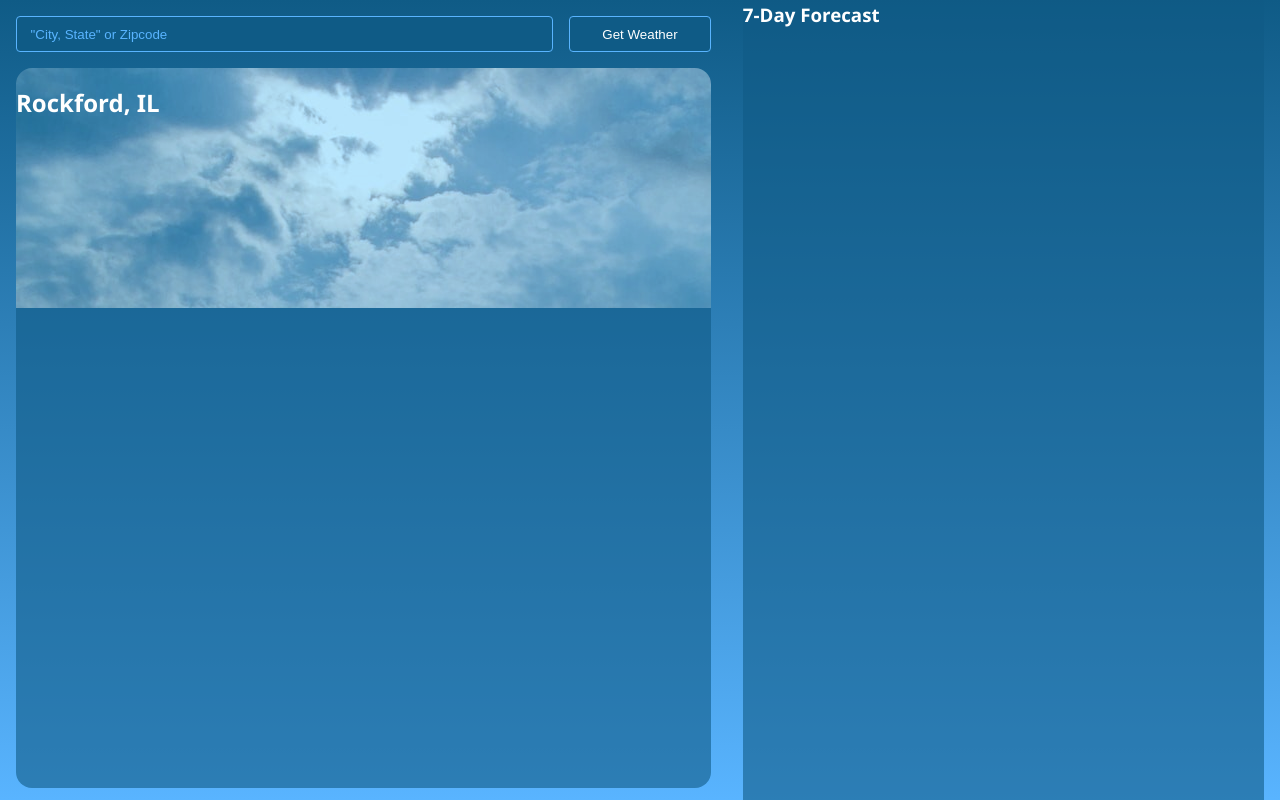
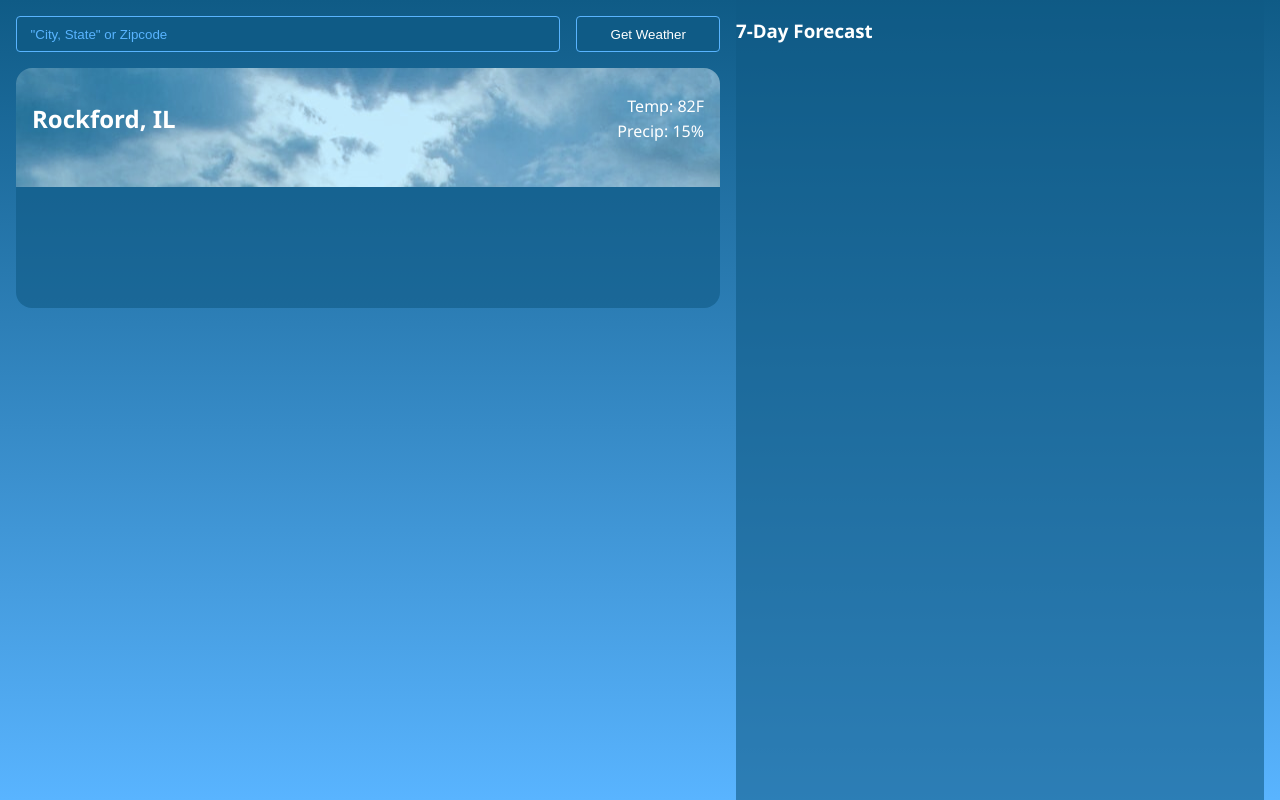
Before and after one commit to ShawnO86/National_News_Weather, a Vue app: page / in a window 1280 px wide. Built offline with nearby package versions, Linux system fonts and the light colour scheme.

Commit message:
set up for data

```diff
--- a/src/App.vue
+++ b/src/App.vue
@@ -93,8 +93,7 @@ body {
   display: flex;
   flex-wrap: wrap;
   justify-content: space-between;
-  gap: 2rem;
-  min-height: 100vh;
+  gap: 1rem;
 }
 .currentWeather {
   flex: 4;
--- a/src/components/currentWeather.vue
+++ b/src/components/currentWeather.vue
@@ -14,7 +14,7 @@ import weatherBoxHead from './weatherBoxHead.vue';
 #weatherBox {
   background: rgba(var(--bg-rgb), 0.6);
   width: 100%;
-  min-height: 45rem;
+  min-height: 15rem;
   border-radius: 1rem;
 }
 </style>
--- a/src/components/sideBar.vue
+++ b/src/components/sideBar.vue
@@ -8,5 +8,7 @@
 </script>
 
 <style scoped>
-
+  h3 {
+    margin-top: 1rem;
+  }
 </style>
--- a/src/components/weatherBoxHead.vue
+++ b/src/components/weatherBoxHead.vue
@@ -1,6 +1,10 @@
 <template>
   <div class="weatherBox_head" :style="{ backgroundImage: 'url(' + bgImage + ')' }">
     <h1>Rockford, IL</h1>
+    <div class="weather_head_data">
+      <p>Temp: 82F</p>
+      <p>Precip: 15%</p>
+    </div>
   </div>
 </template>
 
@@ -38,14 +42,19 @@ function changeBackgroundImage() {
 
 <style scoped>
 h1 {
-  padding: 1rem 0;
-  margin-bottom: 2rem;
+  margin: 1rem 0;
 }
 .weatherBox_head {
-  min-height: 15rem;
+  padding: 1rem 1rem 2rem 1rem;
   background-size: cover;
   background-blend-mode: overlay;
-  background: rgba(var(--bg-rgb), 0.3);
+  background: rgba(var(--bg-rgb), 0.25);
   border-radius: 1rem 1rem 0 0;
+  display: flex;
+  justify-content: space-between;
+  align-items: center;
+}
+.weather_head_data{
+    text-align: right;
 }
 </style>
```
